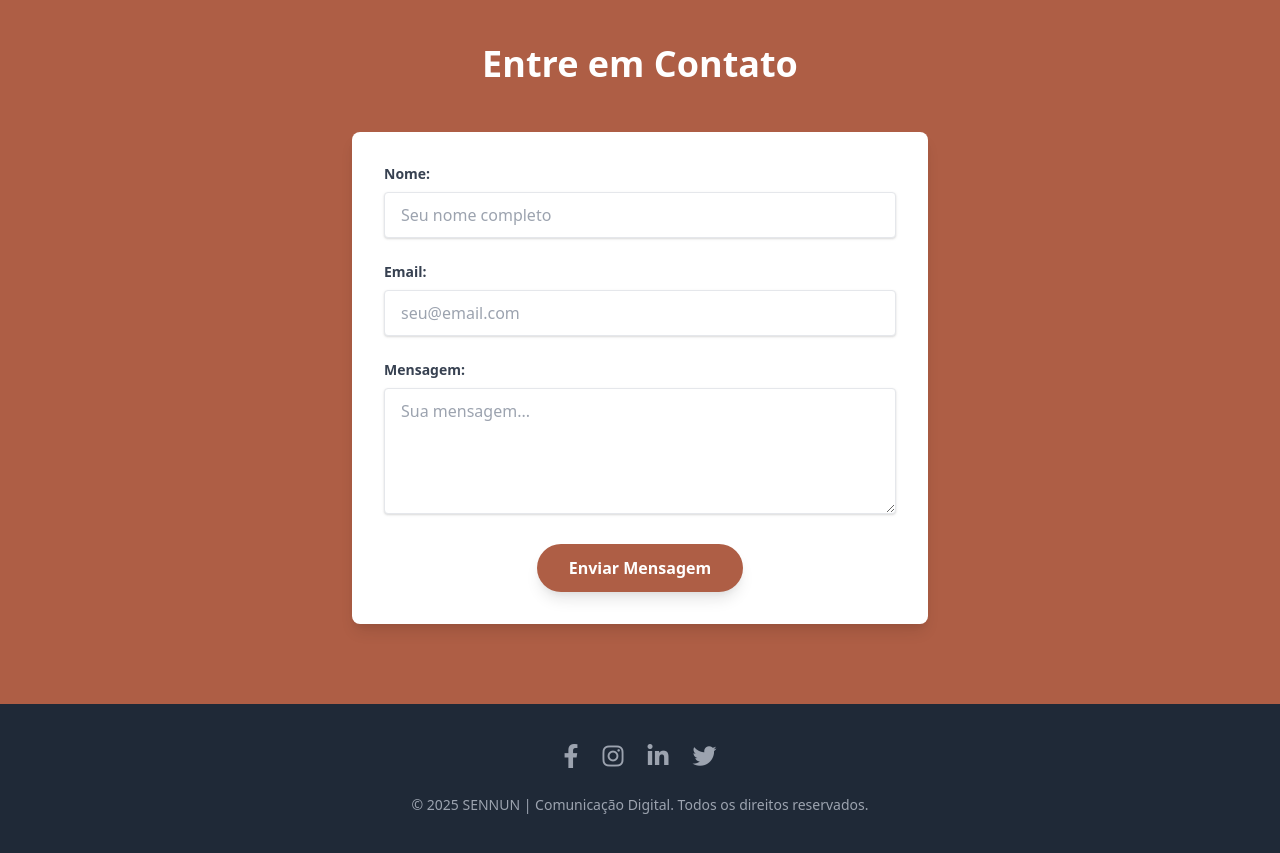
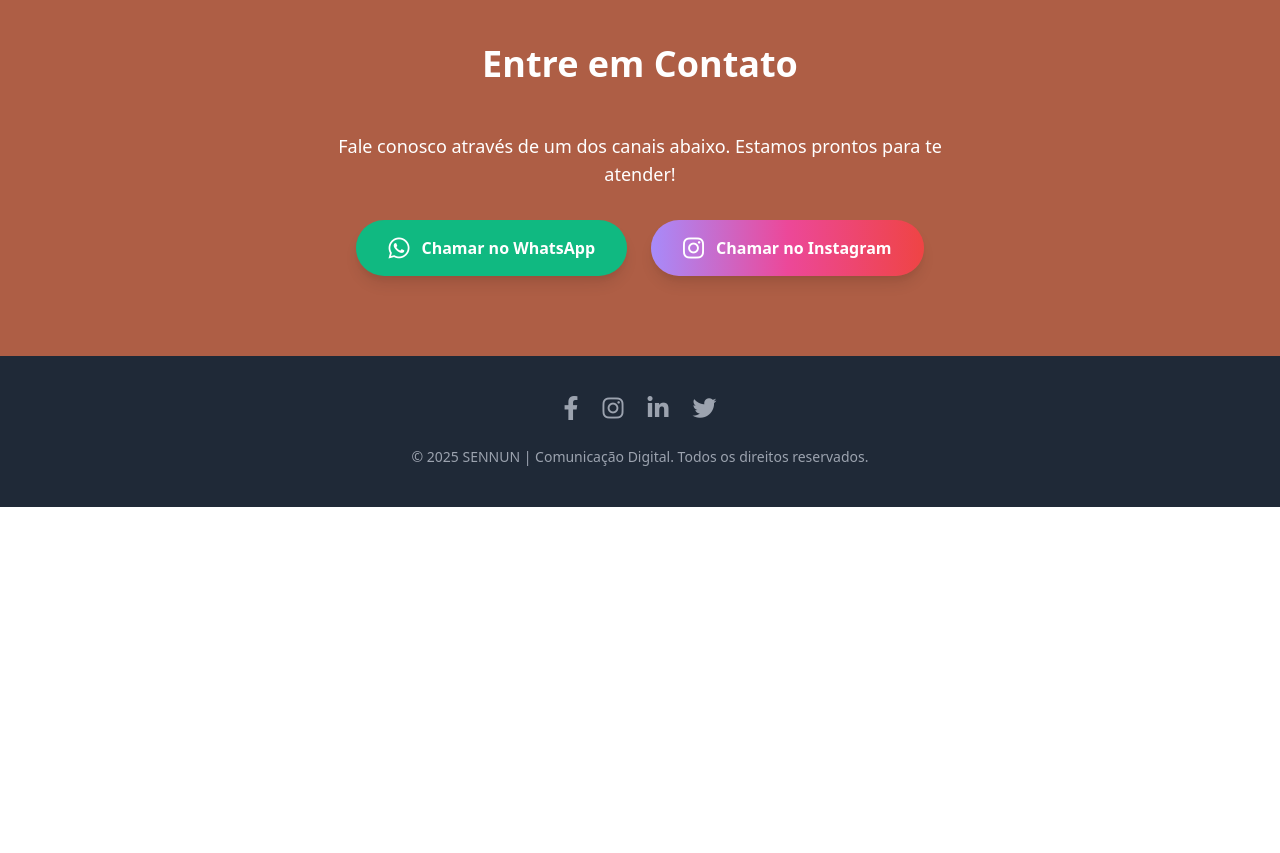
Before and after one commit to oDevFred/sennun-site, a plain HTML site: page index.html in a window 1280 px wide. Shown: the part 2540-3393 px from the top of the page. After the commit the page ends 3047 px from the top, so only its background shows below. Drawn offline with nearby package versions, Linux system fonts and the light colour scheme.

Commit message:
feat: Removendo formulário de contato e colocando redes sociais

```diff
--- a/index.html
+++ b/index.html
@@ -142,24 +142,18 @@
         <section id="contact" class="py-20 bg-sennun-primary text-white">
             <div class="container mx-auto px-6">
                 <h2 class="text-4xl font-bold text-center mb-12 reveal-item fade-in-up">Entre em Contato</h2>
-                <div class="max-w-xl mx-auto bg-white p-8 rounded-lg shadow-lg text-gray-800 reveal-item fade-in-up delay-100">
-                    <form>
-                        <div class="mb-6">
-                            <label for="name" class="block text-gray-700 text-sm font-bold mb-2">Nome:</label>
-                            <input type="text" id="name" name="name" class="shadow appearance-none border rounded w-full py-3 px-4 text-gray-700 leading-tight focus:outline-none focus:shadow-outline" placeholder="Seu nome completo">
-                        </div>
-                        <div class="mb-6">
-                            <label for="email" class="block text-gray-700 text-sm font-bold mb-2">Email:</label>
-                            <input type="email" id="email" name="email" class="shadow appearance-none border rounded w-full py-3 px-4 text-gray-700 leading-tight focus:outline-none focus:shadow-outline" placeholder="seu@email.com">
-                        </div>
-                        <div class="mb-6">
-                            <label for="message" class="block text-gray-700 text-sm font-bold mb-2">Mensagem:</label>
-                            <textarea id="message" name="message" rows="5" class="shadow appearance-none border rounded w-full py-3 px-4 text-gray-700 leading-tight focus:outline-none focus:shadow-outline" placeholder="Sua mensagem..."></textarea>
-                        </div>
-                        <div class="flex justify-center">
-                            <button type="submit" class="bg-sennun-primary hover:bg-sennun-primary-dark text-white font-bold py-3 px-8 rounded-full transition duration-300 shadow-lg">Enviar Mensagem</button>
-                        </div>
-                    </form>
+                <div class="max-w-2xl mx-auto text-center reveal-item fade-in-up delay-100">
+                    <p class="text-lg mb-8">Fale conosco através de um dos canais abaixo. Estamos prontos para te atender!</p>
+                    <div class="flex flex-col sm:flex-row justify-center items-center gap-6">
+                        <a href="https://api.whatsapp.com/message/IOENFBWQ6UYYD1?autoload=1&app_absent=0" target="_blank" rel="noopener noreferrer" class="bg-green-500 hover:bg-green-600 text-white font-bold py-4 px-8 rounded-full transition duration-300 shadow-lg flex items-center justify-center w-full sm:w-auto">
+                            <i class="fab fa-whatsapp text-2xl mr-3"></i>
+                            <span>Chamar no WhatsApp</span>
+                        </a>
+                        <a href="https://www.instagram.com/sennundigital/" target="_blank" rel="noopener noreferrer" class="bg-gradient-to-r from-purple-400 via-pink-500 to-red-500 hover:opacity-90 text-white font-bold py-4 px-8 rounded-full transition duration-300 shadow-lg flex items-center justify-center w-full sm:w-auto">
+                            <i class="fab fa-instagram text-2xl mr-3"></i>
+                            <span>Chamar no Instagram</span>
+                        </a>
+                    </div>
                 </div>
             </div>
         </section>
```
